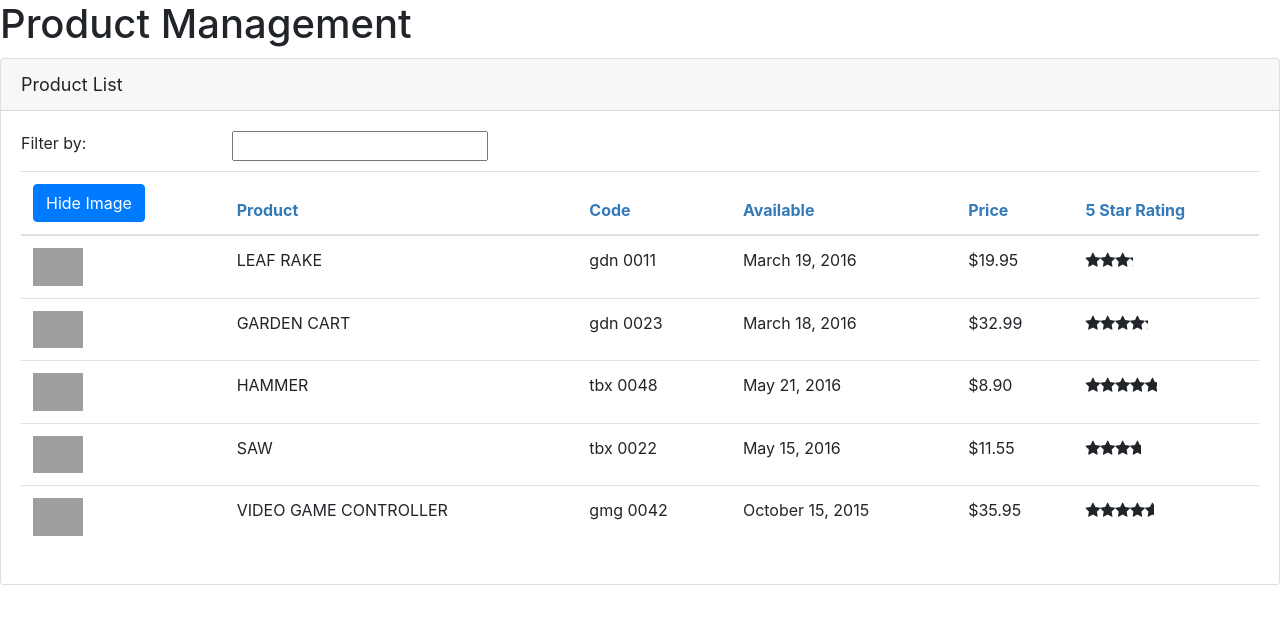
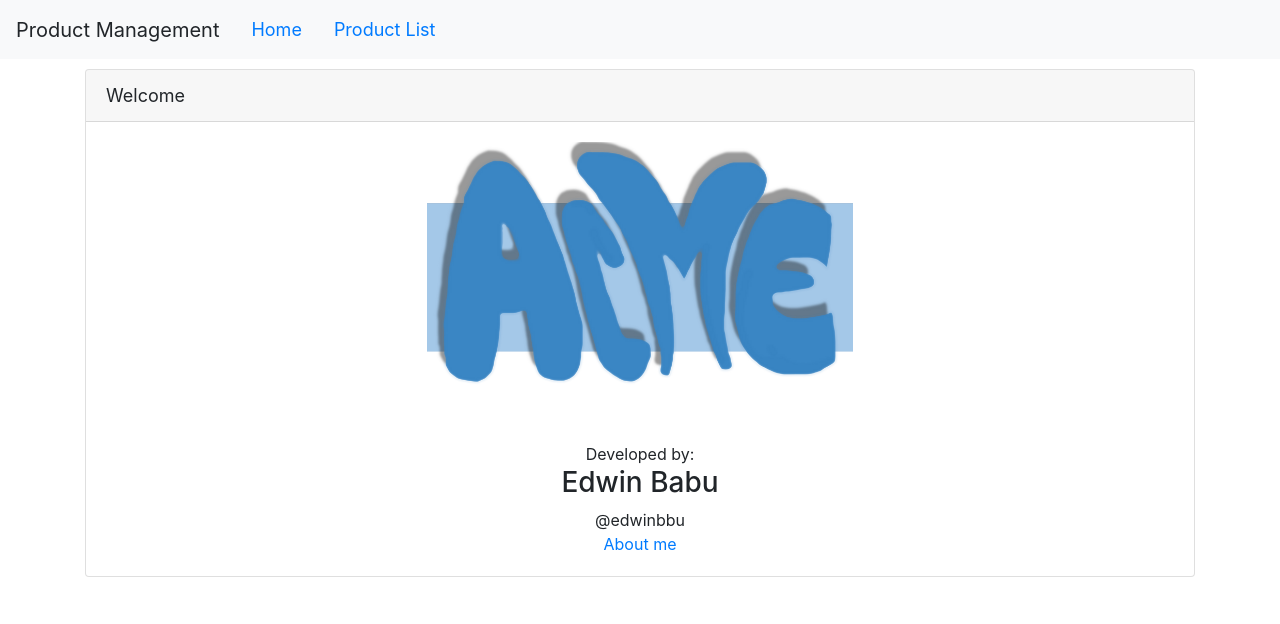
Before and after one commit to edwinbbu/product-management, an Angular app: page /welcome in a window 1280 px wide. Shown: the top 624 px of the page. Built offline with nearby package versions, Linux system fonts and the light colour scheme; grey boxes are pictures that could not be loaded.

Commit message:
basic routing added

```diff
--- a/src/app/app.component.html
+++ b/src/app/app.component.html
@@ -1,7 +1,11 @@
 <!--The whole content below can be removed with the new code.-->
-<div >
-  <h1>
-    {{pageTitle}}
-  </h1>
-  <pm-products></pm-products>
+<nav class="navbar navbar-expand navbar-light bg-light">
+  <a class="navbar-brand">{{ pageTitle }}</a>
+  <ul class="nav nav-pills">
+    <li><a class="nav-link" [routerLink]="['/welcome']">Home</a></li>
+    <li><a class="nav-link" [routerLink]="['/products']">Product List</a></li>
+  </ul>
+</nav>
+<div class='container'>
+  <router-outlet></router-outlet>
 </div>
--- a/src/app/home/welcome.component.html
+++ b/src/app/home/welcome.component.html
@@ -12,12 +12,12 @@
 
       <div class="text-center">Developed by:</div>
       <div class="text-center">
-        <h3>Deborah Kurata</h3>
+        <h3>Edwin Babu</h3>
       </div>
 
-      <div class="text-center">@deborahkurata</div>
+      <div class="text-center">@edwinbbu</div>
       <div class="text-center">
-        <a href="http://www.bit.ly/DeborahKsBlog">www.bit.ly/DeborahKsBlog</a>
+        <a href="https://edwinbbu.github.io">About me</a>
       </div>
     </div>
   </div>
--- /dev/null
+++ b/src/app/product-details/product-details.component.html
@@ -0,0 +1,5 @@
+<div class='card'
+     *ngIf='product'>
+  <div class='card-header'>
+    {{pageTitle + ': ' + product.productName}}
+  </div>
--- /dev/null
+++ b/src/app/product-details/product-details.component.ts
@@ -0,0 +1,16 @@
+import { Component, OnInit } from '@angular/core';
+import { IProduct } from '../products/product';
+
+@Component({
+  templateUrl: './product-details.component.html',
+  styleUrls: ['./product-details.component.css']
+})
+export class ProductDetailsComponent implements OnInit {
+  pageTitle: 'Product Details';
+  product: IProduct;
+  constructor() { }
+
+  ngOnInit() {
+  }
+
+}
--- a/src/app/products/products.component.ts
+++ b/src/app/products/products.component.ts
@@ -3,7 +3,6 @@
 import { ProductsService } from './products.service';
 
 @Component({
-  selector: 'pm-products',
   templateUrl: './products.component.html',
   styleUrls: ['./products.component.css']
 })
```
Also changed, not shown: src/app/app.module.ts (+14 -2 lines), src/app/product-details/product-details.component.css (added), 1 other file (tests, documents, lock files or other folders).
